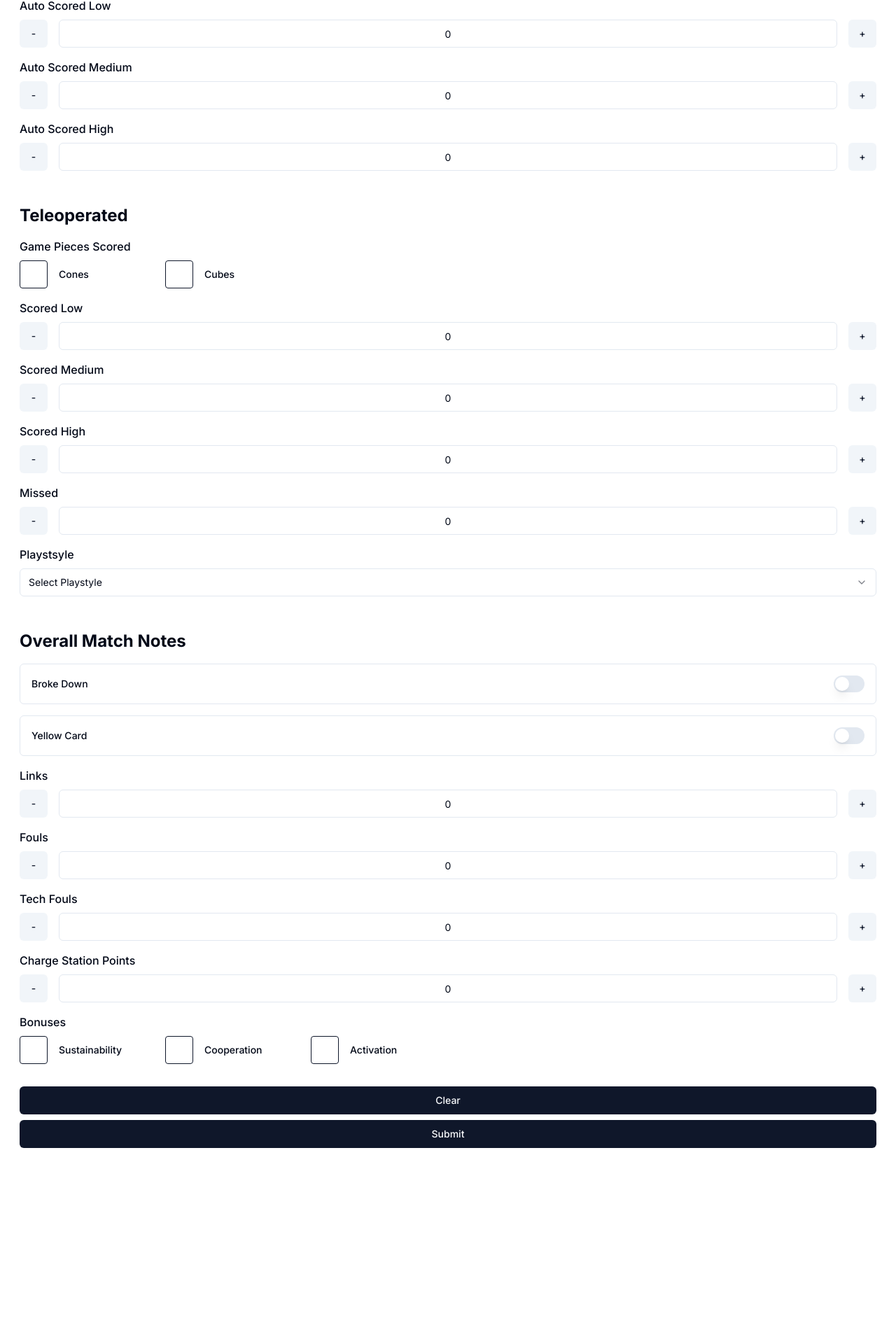
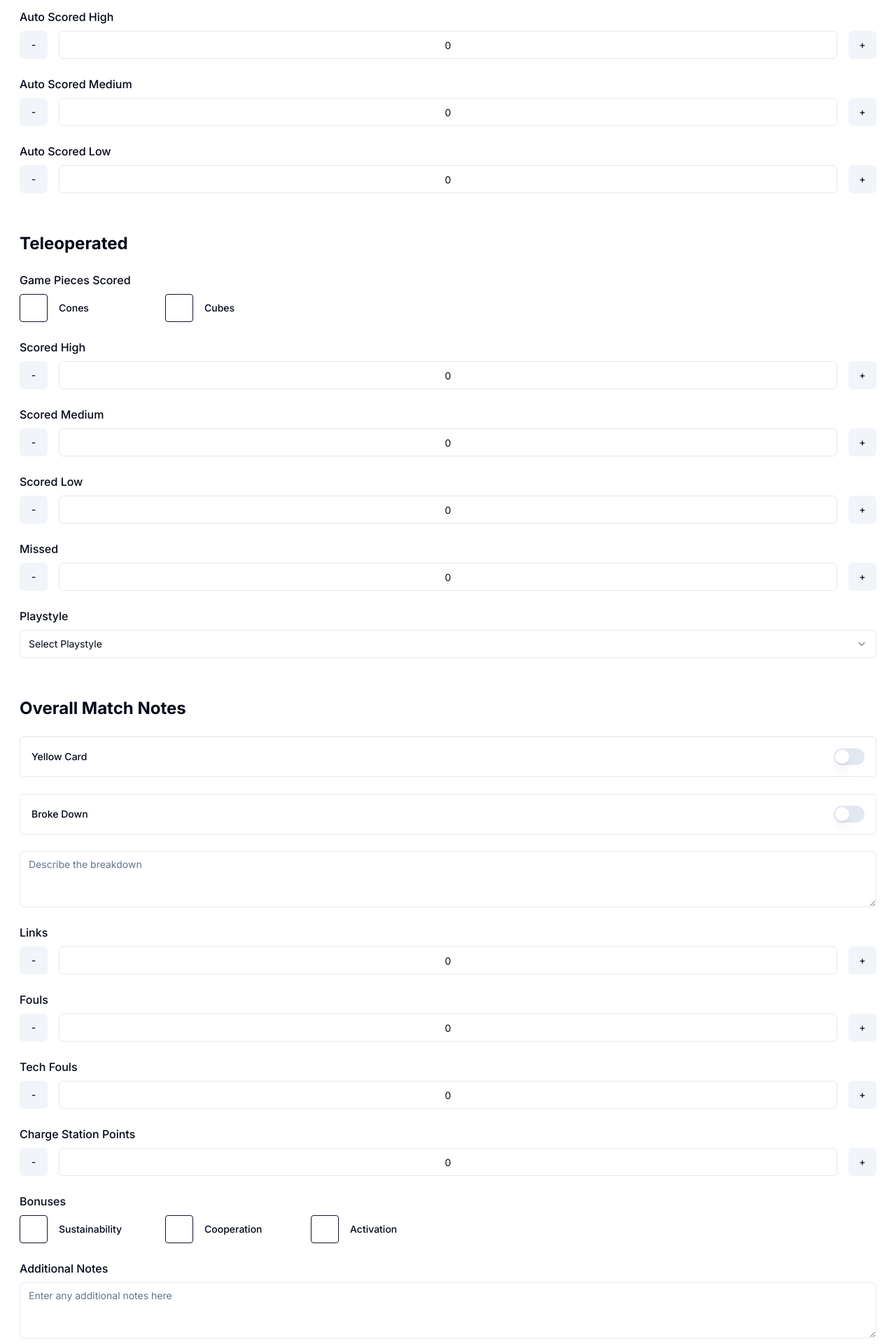
Before and after one commit to andruuww/949-scouting-app, a Next.js app: page /match in a window 1280 px wide. Shown: the part 504-2424 px from the top of the page at 70% size. Before the commit the page ends 2172 px from the top, so only its background shows below. Built offline with nearby package versions, Linux system fonts and the light colour scheme.

Commit message:
qol changes

```diff
--- a/src/app/export/page.tsx
+++ b/src/app/export/page.tsx
@@ -75,7 +75,7 @@ export default function Export() {
 
             <div className='py-2 mb-4'>
                 {cacheName && (
-                    <div className='mb-2'>
+                    <div className='mb-3'>
                         {exportType === 'Pit Data' ? (
                             <TeamsList
                                 teamsJSON={scoutedTeams}
--- a/src/app/globals.css
+++ b/src/app/globals.css
@@ -101,3 +101,7 @@ img:not(.visible) {
   padding-bottom: calc(env(safe-area-inset-bottom) + 1.75rem);
   padding-left: calc(env(safe-area-inset-left) + 1.75rem);
 }
+
+body {
+  user-select: none;
+}
--- a/src/app/match/page.tsx
+++ b/src/app/match/page.tsx
@@ -51,7 +51,6 @@ export default function MatchScouting() {
                     )}
                     mode='edit'
                     setFormValues={(index) => formRef.current?.setValues(index)}
-                    className='mb-4'
                 />
             </div>
             <div className='space-y-2'>
--- a/src/app/pit/page.tsx
+++ b/src/app/pit/page.tsx
@@ -49,7 +49,6 @@ export default function PitScouting() {
                     jsonKeyDisplayName='teamNumber'
                     mode='edit'
                     setFormValues={(index) => formRef.current?.setValues(index)}
-                    className='mb-4'
                 />
             </div>
             <div className='space-y-2'>
--- a/src/app/settings/page.tsx
+++ b/src/app/settings/page.tsx
@@ -346,6 +346,9 @@ export default function SettingsForm() {
                         />
                     </div>
                 </div>
+                <a href='https://forms.gle/kahToESSzkcE42sM8' target='_blank'>
+                    Send Feedback
+                </a>
             </div>
         </main>
     );
--- a/src/components/parser.tsx
+++ b/src/components/parser.tsx
@@ -24,7 +24,7 @@ function generateSchemaArray(formElementData: JSONFormElement): { name: string;
     for (const [key, field] of Object.entries(formElementData.elements || {})) {
         const type = field.type;
         const name = field.name;
-        const errorMessage = field.errorMessage || `${field.label} is required`;
+        const errorMessage = field.errorMessage || `${field.label || field.name} is required`;
 
         if (name) {
             let fieldSchema: z.ZodTypeAny | undefined;
@@ -202,9 +202,9 @@ function renderItem(
                     render={({ field }) => {
                         return (
                             <FormItem key={key}>
-                                <FormLabel className='text-base'>{element.label}</FormLabel>
+                                {element.label && <FormLabel className='text-base'>{element.label}</FormLabel>}
                                 <FormControl>
-                                    <Textarea placeholder={element.placeholder} {...field} />
+                                    <Textarea placeholder={element.placeholder} {...field} className='mt-0' />
                                 </FormControl>
                                 <FormMessage className='text-xs' />
                             </FormItem>
@@ -221,7 +221,7 @@ function renderItem(
                     render={({ field }) => {
                         return (
                             <FormItem key={key}>
-                                <FormLabel className='text-base'>{element.label}</FormLabel>
+                                {element.label && <FormLabel className='text-base'>{element.label}</FormLabel>}
                                 <FormControl>
                                     <Input type='number' placeholder={element.placeholder} {...field} />
                                 </FormControl>
@@ -240,7 +240,7 @@ function renderItem(
                     render={({ field }) => {
                         return (
                             <FormItem key={key}>
-                                <FormLabel className='text-base'>{element.label}</FormLabel>
+                                {element.label && <FormLabel className='text-base'>{element.label}</FormLabel>}
                                 <FormControl>
                                     <Input placeholder={element.placeholder} {...field} />
                                 </FormControl>
@@ -289,7 +289,7 @@ function renderItem(
                     render={({ field }) => {
                         return (
                             <FormItem key={key}>
-                                <FormLabel className='text-base'>{element.label}</FormLabel>
+                                {element.label && <FormLabel className='text-base'>{element.label}</FormLabel>}
                                 <Select onValueChange={field.onChange} defaultValue='' value={field.value}>
                                     <FormControl>
                                         <SelectTrigger>
@@ -364,7 +364,7 @@ function renderItem(
                     render={() => {
                         return (
                             <FormItem key={key}>
-                                <FormLabel className='text-base'>{element.label}</FormLabel>
+                                {element.label && <FormLabel className='text-base'>{element.label}</FormLabel>}
                                 <div className='w-full grid grid-cols-2 md:grid-cols-3 lg:grid-cols-6 gap-6'>
                                     {element.options!.map((option, index) => (
                                         <FormField
@@ -507,8 +507,8 @@ const Parser = React.forwardRef(({ formJSON, update }: { formJSON: JSONFormEleme
     if (!formResolver || !onSubmit) return null;
     return (
         <Form {...formResolver}>
-            <form onSubmit={formResolver.handleSubmit(onSubmit)} autoComplete='off' className='space-y-8' noValidate>
-                <div className='flex flex-col space-y-4'>{formDOM.map((element) => element)}</div>
+            <form onSubmit={formResolver.handleSubmit(onSubmit)} autoComplete='off' noValidate>
+                <div className='flex flex-col space-y-6'>{formDOM.map((element) => element)}</div>
             </form>
         </Form>
     );
--- a/src/components/teams-list.tsx
+++ b/src/components/teams-list.tsx
@@ -50,7 +50,7 @@ export default function TeamsList({
                         <div className='text-center flex justify-center items-center'>
                             <span className='font-bold'>{label}</span>
                         </div>
-                        <div className='py-2 flex flex-row flex-wrap gap-4 justify-center'>
+                        <div className='py-2 flex flex-row flex-wrap gap-3 justify-center'>
                             {teamsArray.map((i, key) => (
                                 <Button
                                     variant={teamsJSON[key].marked ? 'outline' : 'default'}
@@ -85,7 +85,7 @@ export default function TeamsList({
                     </div>
                 )}
                 {mode === 'mark' && (
-                    <div className='flex justify-center items-center mt-4 gap-4'>
+                    <div className='flex justify-center items-center mt-4 gap-3'>
                         <Button
                             variant='secondary'
                             className='w-full'
--- a/src/jsons/2023/matchscoutingjson.ts
+++ b/src/jsons/2023/matchscoutingjson.ts
@@ -1,6 +1,6 @@
 import { FormElementsType, JSONFormElement } from '@/lib/types';
 
-const pitJSON: JSONFormElement = {
+const matchJSON: JSONFormElement = {
     type: FormElementsType.ROOT,
     name: 'matchScouting',
     label: 'Match Scouting',
@@ -50,16 +50,16 @@ const pitJSON: JSONFormElement = {
                     name: 'leftCommunity',
                 },
                 {
-                    label: 'Auto Charge Station',
+                    label: 'Charge Station Engaged',
                     type: FormElementsType.SWITCH,
-                    name: 'chargeStation',
+                    name: 'isChargeStationEngaged',
                 },
             ],
         },
         {
-            label: 'Auto Scored Low',
+            label: 'Auto Scored High',
             type: FormElementsType.COUNTER,
-            name: 'autoScoredLow',
+            name: 'autoScoredHigh',
             settings: {
                 increment: 1,
                 min: 0,
@@ -77,9 +77,9 @@ const pitJSON: JSONFormElement = {
             },
         },
         {
-            label: 'Auto Scored High',
+            label: 'Auto Scored Low',
             type: FormElementsType.COUNTER,
-            name: 'autoScoredHigh',
+            name: 'autoScoredLow',
             settings: {
                 increment: 1,
                 min: 0,
@@ -98,9 +98,9 @@ const pitJSON: JSONFormElement = {
             required: false,
         },
         {
-            label: 'Scored Low',
+            label: 'Scored High',
             type: FormElementsType.COUNTER,
-            name: 'scoredLow',
+            name: 'scoredHigh',
             settings: {
                 increment: 1,
                 min: 0,
@@ -118,9 +118,9 @@ const pitJSON: JSONFormElement = {
             },
         },
         {
-            label: 'Scored High',
+            label: 'Scored Low',
             type: FormElementsType.COUNTER,
-            name: 'scoredHigh',
+            name: 'scoredLow',
             settings: {
                 increment: 1,
                 min: 0,
@@ -138,15 +138,20 @@ const pitJSON: JSONFormElement = {
             },
         },
         {
-            label: 'Playstsyle',
+            label: 'Playstyle',
             placeholder: 'Select Playstyle',
             type: FormElementsType.SELECT,
             name: 'playstyle',
-            options: ['Offensive', 'Defensive', 'Balanced'],
+            options: ['None', 'Offensive', 'Defensive', 'Balanced'],
         },
         {
             label: 'Overall Match Notes',
             type: FormElementsType.TITLE,
+        },
+        {
+            label: 'Yellow Card',
+            type: FormElementsType.SWITCH,
+            name: 'yellowCard',
         },
         {
             label: 'Broke Down',
@@ -154,9 +159,10 @@ const pitJSON: JSONFormElement = {
             name: 'brokeDown',
         },
         {
-            label: 'Yellow Card',
-            type: FormElementsType.SWITCH,
-            name: 'yellowCard',
+            type: FormElementsType.TEXTAREA,
+            name: 'breakdownDescription',
+            placeholder: 'Describe the breakdown',
+            required: false,
         },
         {
             label: 'Links',
@@ -207,10 +213,17 @@ const pitJSON: JSONFormElement = {
             required: false,
         },
         {
+            label: 'Additional Notes',
+            type: FormElementsType.TEXTAREA,
+            name: 'additionalNotes',
+            placeholder: 'Enter any additional notes here',
+            required: false,
+        },
+        {
             type: FormElementsType.CLEAR_SUBMIT_BUTTONS,
             options: ['Clear', 'Submit'],
         },
     ],
 };
 
-export default pitJSON;
+export default matchJSON;
--- a/src/jsons/2023/pitscoutingjson.ts
+++ b/src/jsons/2023/pitscoutingjson.ts
@@ -8,6 +8,10 @@ const pitJSON: JSONFormElement = {
     // use unique special character, and keep as short as possible
     signature: '#',
     elements: [
+        {
+            label: 'Pit Scouting',
+            type: FormElementsType.TITLE,
+        },
         {
             label: 'Team Number',
             placeholder: '949',
```
Also changed, not shown: worker/index.js (+14 -2 lines).
